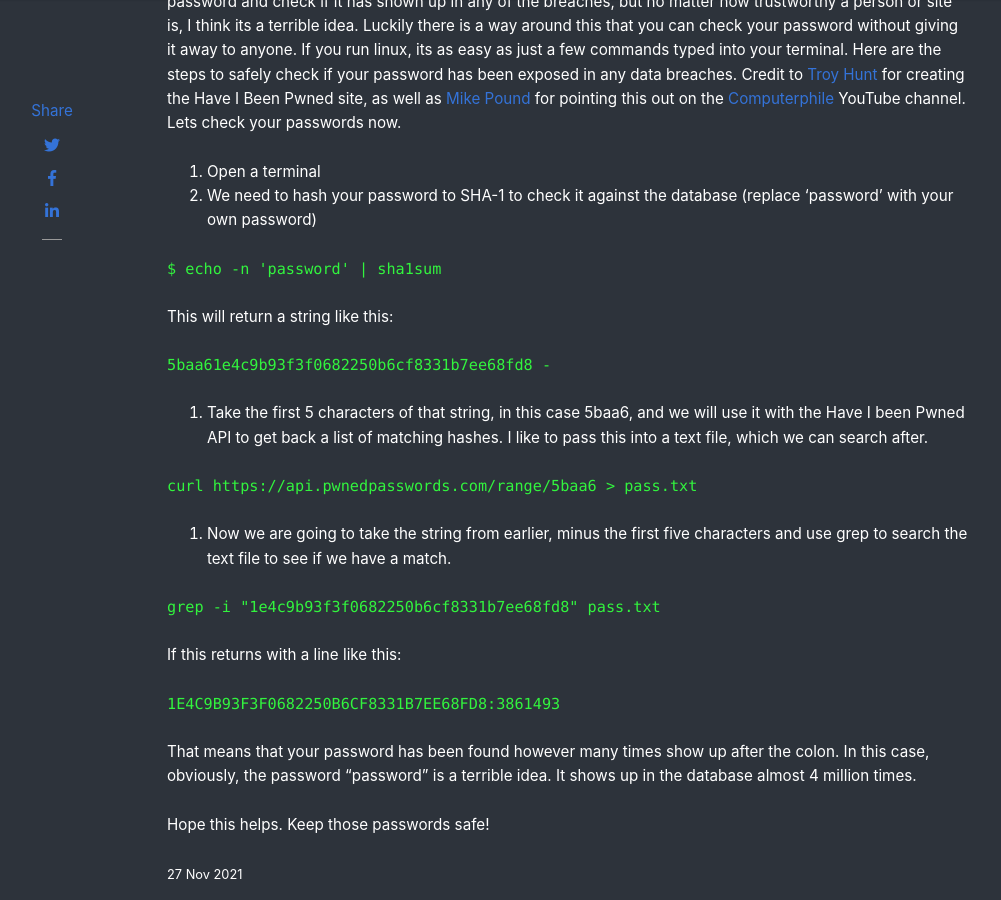
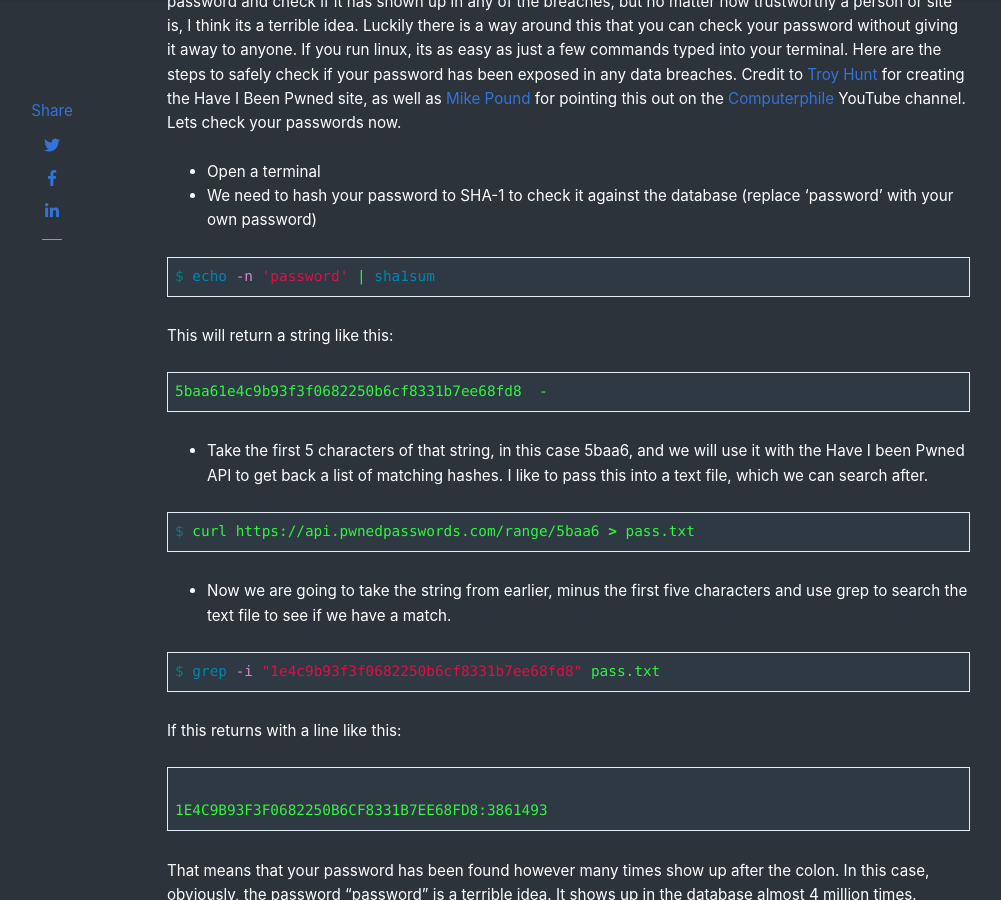
Before and after one commit to UnclassedPenguin/unclassedpenguin.github.io, a Jekyll site: the page built from _posts/2021-11-27-simple-password-check.md, in a window 1280 px wide and 900 px high, scrolled down 427 px. Shown: the whole window, without its empty margins (118-1119 px from the left). Built offline with Jekyll 4.4.1, drawn with Linux system fonts in a browser that asks for light colours; nearby versions of some CDN libraries; comment, search, counter and statistics services are not loaded; some of the changed lines change nothing that is shown.

Commit message:
change formatting

```diff
--- a/_posts/2021-11-27-simple-password-check.md
+++ b/_posts/2021-11-27-simple-password-check.md
@@ -10,27 +10,35 @@
 
 Checking your email is of course one thing, but what about passwords? There is a site that you can enter your password and check if it has shown up in any of the breaches, but no matter how trustworthy a person or site is, I think its a terrible idea. Luckily there is a way around this that you can check your password without giving it away to anyone. If you run linux, its as easy as just a few commands typed into your terminal. Here are the steps to safely check if your password has been exposed in any data breaches. Credit to [Troy Hunt](https://www.troyhunt.com/) for creating the Have I Been Pwned site, as well as [Mike Pound](https://github.com/mikepound) for pointing this out on the [Computerphile](https://www.youtube.com/watch?v=hhUb5iknVJs) YouTube channel. Lets check your passwords now.
 
-1. Open a terminal
-2. We need to hash your password to SHA-1 to check it against the database (replace 'password' with your own password)
+- Open a terminal
+- We need to hash your password to SHA-1 to check it against the database (replace 'password' with your own password)
 
-`$ echo -n 'password' | sha1sum`
+{% highlight shell %}
+$ echo -n 'password' | sha1sum
+{% endhighlight %}
 
 This will return a string like this:
 
-`5baa61e4c9b93f3f0682250b6cf8331b7ee68fd8  -`
+{% highlight shell %}
+5baa61e4c9b93f3f0682250b6cf8331b7ee68fd8  -
+{% endhighlight %}
 
-3. Take the first 5 characters of that string, in this case 5baa6, and we will use it with the Have I been Pwned API to get back a list of matching hashes. I like to pass this into a text file, which we can search after.
+- Take the first 5 characters of that string, in this case 5baa6, and we will use it with the Have I been Pwned API to get back a list of matching hashes. I like to pass this into a text file, which we can search after.
 
-`curl https://api.pwnedpasswords.com/range/5baa6 > pass.txt`
+{% highlight shell %}
+$ curl https://api.pwnedpasswords.com/range/5baa6 > pass.txt
+{% endhighlight %}
 
-4. Now we are going to take the string from earlier, minus the first five characters and use grep to search the text file to see if we have a match.
+- Now we are going to take the string from earlier, minus the first five characters and use grep to search the text file to see if we have a match.
 
-`grep -i "1e4c9b93f3f0682250b6cf8331b7ee68fd8" pass.txt`
-
+{% highlight shell %}
+$ grep -i "1e4c9b93f3f0682250b6cf8331b7ee68fd8" pass.txt
+{% endhighlight %}
 
 If this returns with a line like this:
-
-`1E4C9B93F3F0682250B6CF8331B7EE68FD8:3861493`
+{% highlight shell %}
+1E4C9B93F3F0682250B6CF8331B7EE68FD8:3861493
+{% endhighlight %}
 
 That means that your password has been found however many times show up after the colon. In this case, obviously, the password "password" is a terrible idea. It shows up in the database almost 4 million times.
 
```
